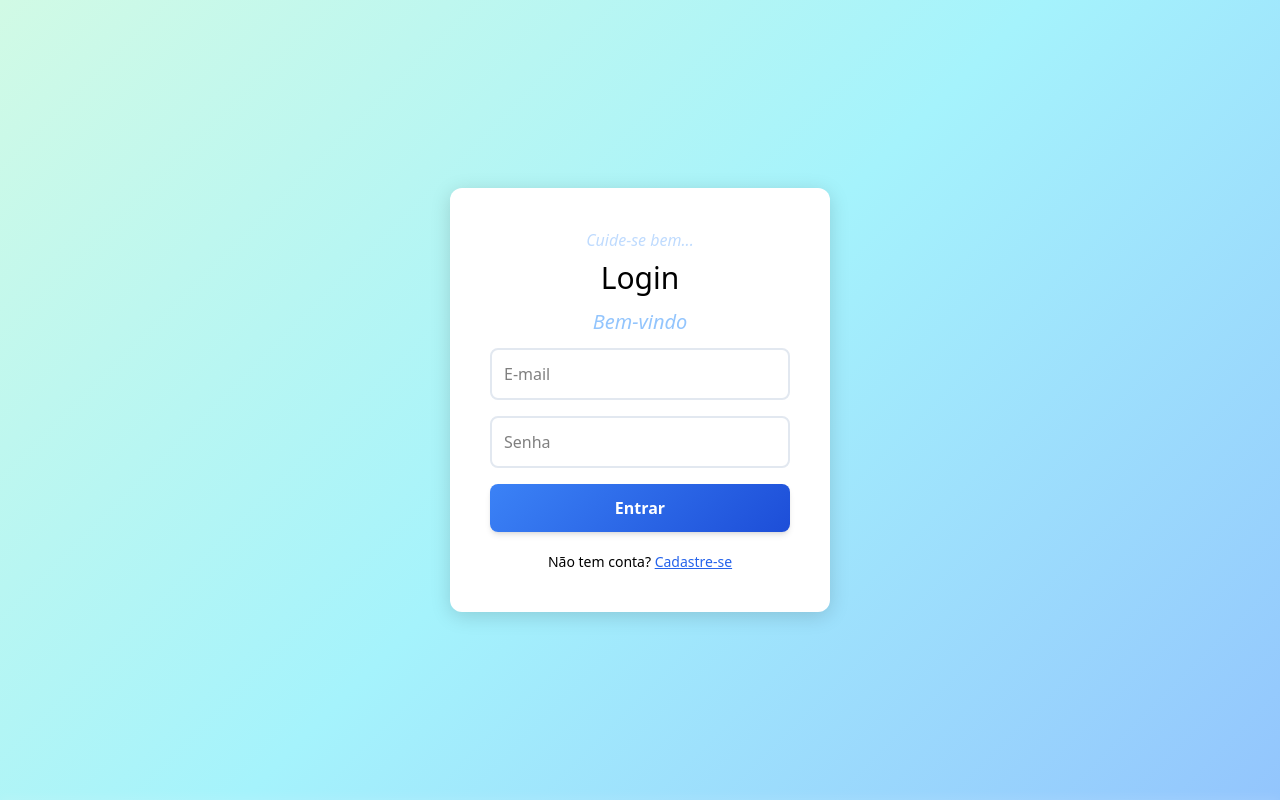
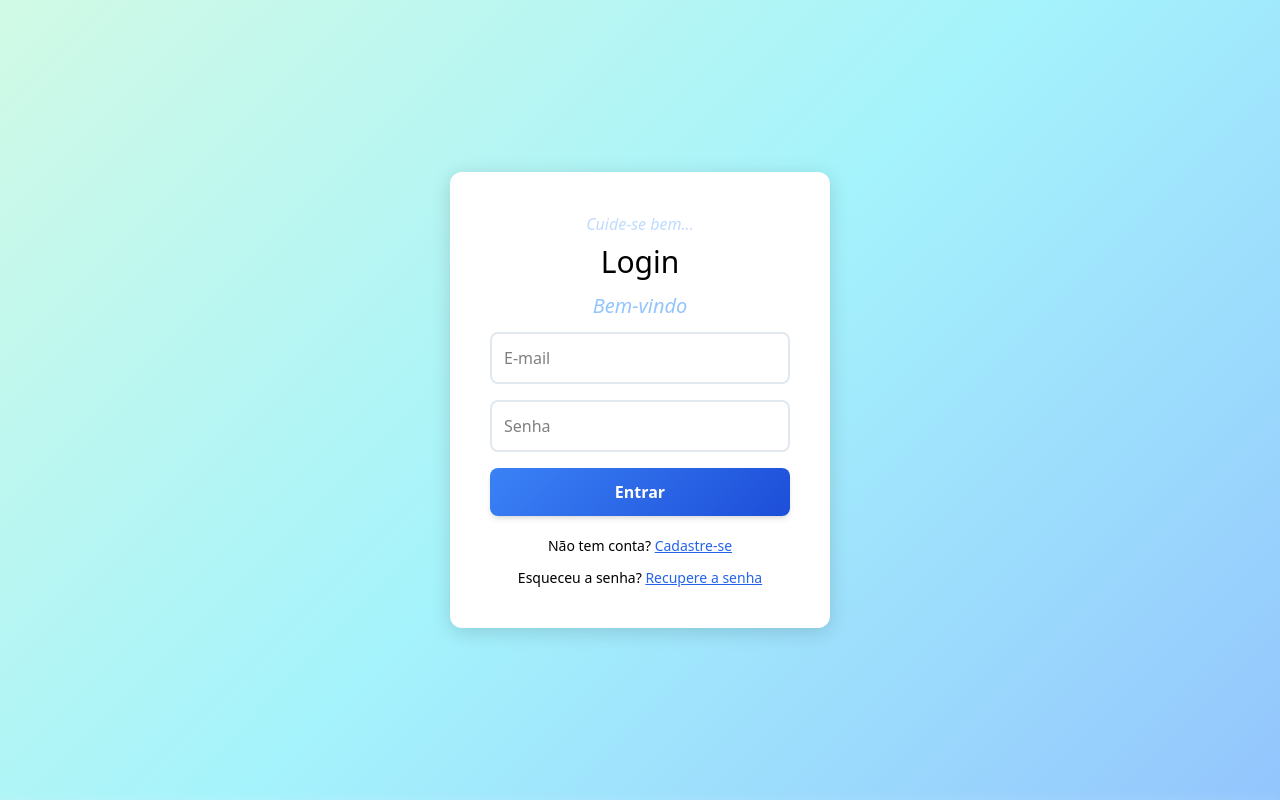
Before and after one commit to anabiasart/TGZOO, a Vue app in the folder zoonose/: page /login in a window 1280 px wide. Shown: the top 800 px of the page. Built offline with nearby package versions, Linux system fonts and the light colour scheme.

Commit message:
tudo okay

```diff
--- a/zoonose/src/components/adocao.vue
+++ b/zoonose/src/components/adocao.vue
@@ -131,7 +131,7 @@
   selected.value = animal
 }
 function confirmAdoption(animal) {
-  alert(`Pedido de adoção enviado para ${animal.name}! ❤️`)
+  alert(`Pedido de adoção enviado para ${animal.name}! `)
   closeModal()
 }
 </script>
--- a/zoonose/src/components/login.vue
+++ b/zoonose/src/components/login.vue
@@ -100,6 +100,15 @@
           <span class="link" @click="alternarModo">
             {{ modoCadastro ? "Faça login" : "Cadastre-se" }}
           </span>
+
+        </p>
+
+          <p class="text-sm mt-3">
+          {{ modoCadastro ? ";" : "Esqueceu a senha?" }}
+          <span class="link" @click="alternarModo">
+            {{ modoCadastro ? ";" : "Recupere a senha" }}
+          </span>
+
         </p>
         <div v-if="mensagem" :class="['mensagem', 'mt-3', tipoMensagem]">
           {{ mensagem }}
```
